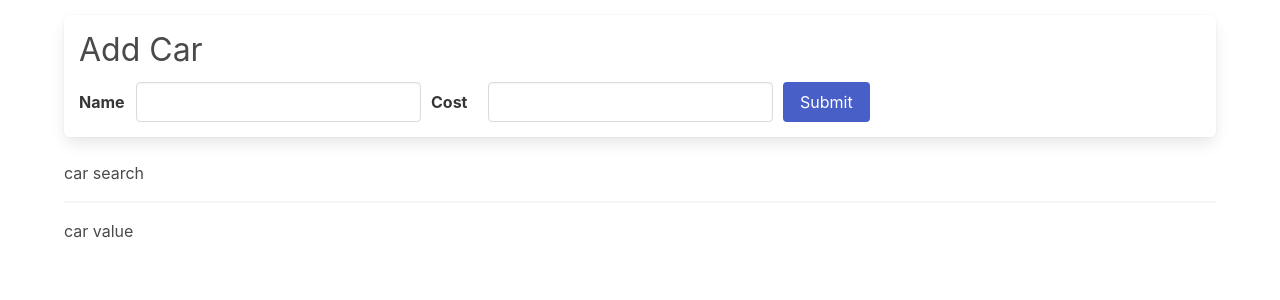
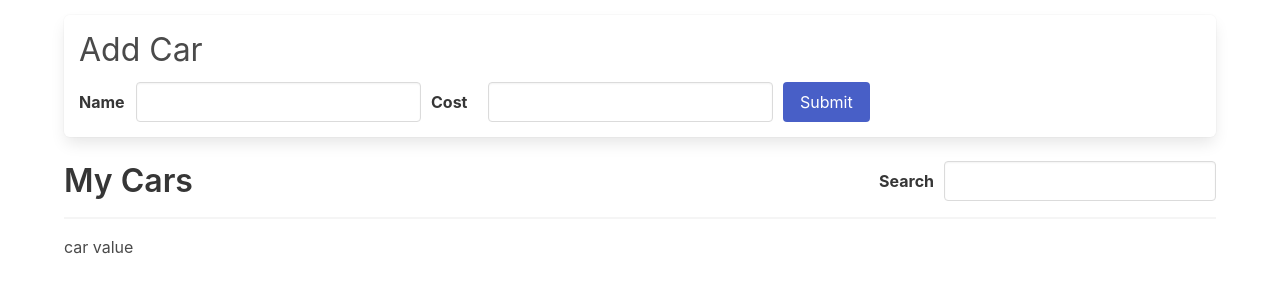
Before and after one commit to yechielklein/cars, a React (Create React App) app: page / in a window 1280 px wide. Shown: the top 300 px of the page. Built offline with nearby package versions, Linux system fonts and the light colour scheme.

Commit message:
implemented searching

```diff
--- a/src/components/CarList.js
+++ b/src/components/CarList.js
@@ -5,7 +5,9 @@
 const CarList = () => {
 	const dispatch = useDispatch();
 
-	const cars = useSelector(state => state.cars.data);
+	const cars = useSelector(({ cars: { data, searchTerm } }) => {
+		return data.filter(car => car.name.toLowerCase().includes(searchTerm.toLowerCase()));
+	});
 
 	const handleCarDelete = car => {
 		dispatch(removeCar(car.id));
--- a/src/components/CarSearch.js
+++ b/src/components/CarSearch.js
@@ -1,7 +1,27 @@
+import { useDispatch, useSelector } from 'react-redux';
+
+import { changeTerm } from '../store';
+
 const CarSearch = () => {
+	const dispatch = useDispatch();
+
+	const searchTerm = useSelector(state => state.cars.searchTerm);
+
+	const handleSearchTermChange = event => {
+		dispatch(changeTerm(event.target.value));
+	};
+
 	return (
-		<div>
-			car search
+		<div className="list-header">
+			<h3 className="title is-3">My Cars</h3>
+			<div className="search field is-horizontal">
+			<label className="label">Search</label>
+				<input
+					className="input"
+					value={searchTerm}
+					onChange={handleSearchTermChange}
+				/>
+			</div>
 		</div>
 	);
 };
```
